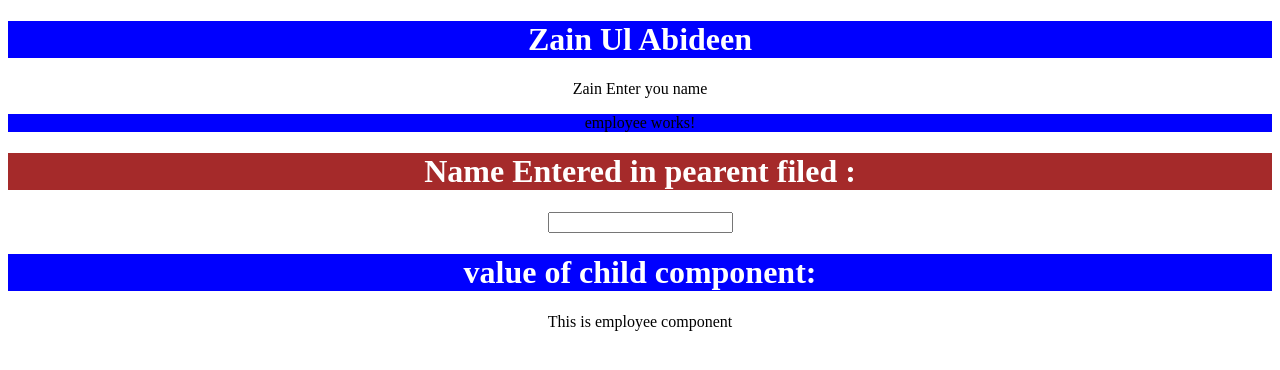
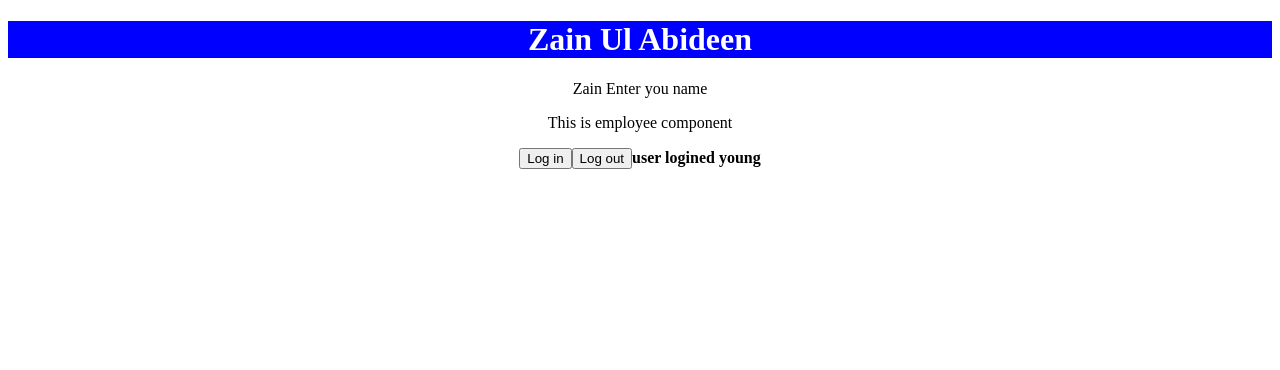
Before and after one commit to Zainulabdeenoffical/Angular-Practice, an Angular app in the folder angular19/: page / in a window 1280 px wide. Shown: the top 370 px of the page. Built offline with nearby package versions, Linux system fonts and the light colour scheme.

Commit message:
@if and else

```diff
--- a/angular19/src/app/app.component.html
+++ b/angular19/src/app/app.component.html
@@ -4,14 +4,41 @@
 <label for="text">Enter you name </label>
 <!-- parent compnoent input type  -->
 <!-- <input type="text" #p (keyup)="0"> -->
-<app-employee (childevent)="getdata($event)"></app-employee>
- <h1>value of child component:{{cdata}}</h1>
+<!-- <app-employee (childevent)="getdata($event)"></app-employee>
+ <h1>value of child component:{{cdata}}</h1> -->
 
 <!-- <button>Hi</button>  <button>zain</button>  <button>ul</button> <button>Abideen</button> -->
 <!-- <app-student></app-student> -->
 <p>This is employee component</p>
 <!-- <app-employee [cdata]="p.value"> </app-employee> -->
+ <!-- @if(login)
+ {
+     <b>User is login </b>
+ } -->
 
+<button (click)="logins()">Log in </button>
+<button (click)="logout()">Log out </button>
+<!-- @if (login) {
+<b>user logined</b>
+}
+@if (!login) {
+<b>user logout</b>
+} -->
 
+@if (login) {
+    <b>user logined</b>
+}
+@else {
+    <b>user logout</b>
+}
+@if (age<10) {
+    <b>child</b>
+}
+@else if (age>10 && age <24) {
+    <b> young</b>
+}
+@else {
+    <b>old</b>
+}
 
 </div>
--- a/angular19/src/app/app.component.ts
+++ b/angular19/src/app/app.component.ts
@@ -36,6 +36,8 @@ import { EmployeeComponent } from "./employee/employee.component";
 export class AppComponent {
   title = 'angular19';
    name = "Zain";
+   login = true;
+   age = 20;
 
   //  constructor (){
   //   console.log("App Component Constructor");
@@ -47,10 +49,18 @@ export class AppComponent {
   //  show(){
   //   alert('Hello Zain');
   //  }
-  cdata:any
-  getdata(data:any)
+  // cdata:any
+  // getdata(data:any)
+  // {
+  //    this.cdata=data;
+  // }
+  logins()
   {
-     this.cdata=data;
+    this.login = true
+  }
+  logout()
+  {
+    this.login = false
   }
 
 }
```
